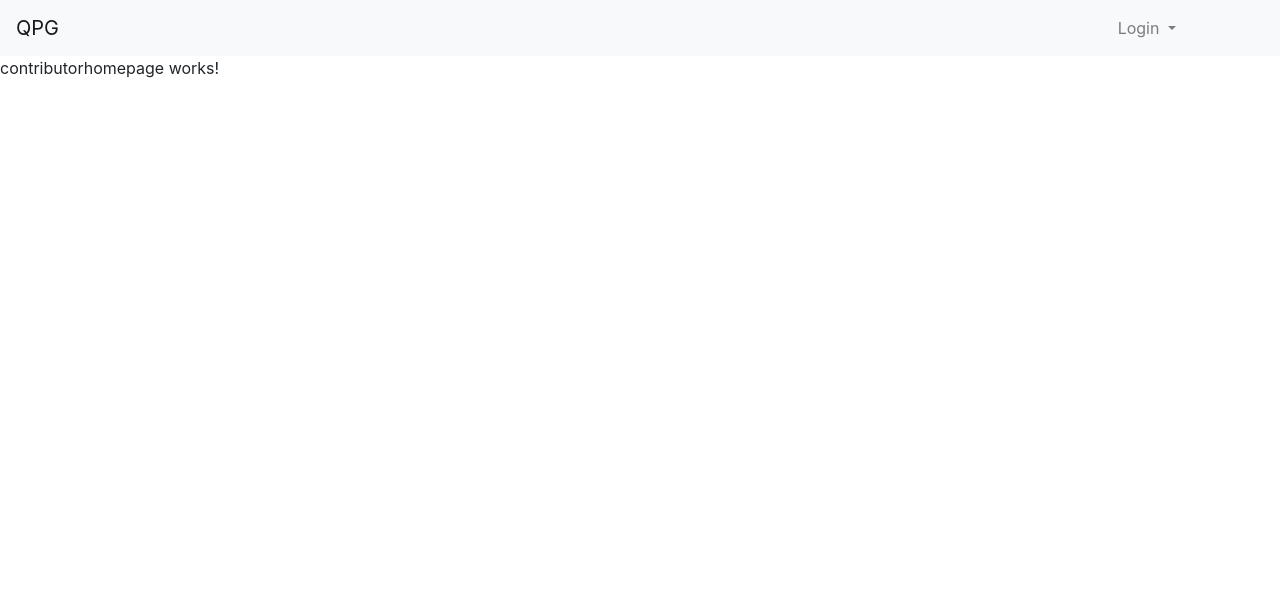
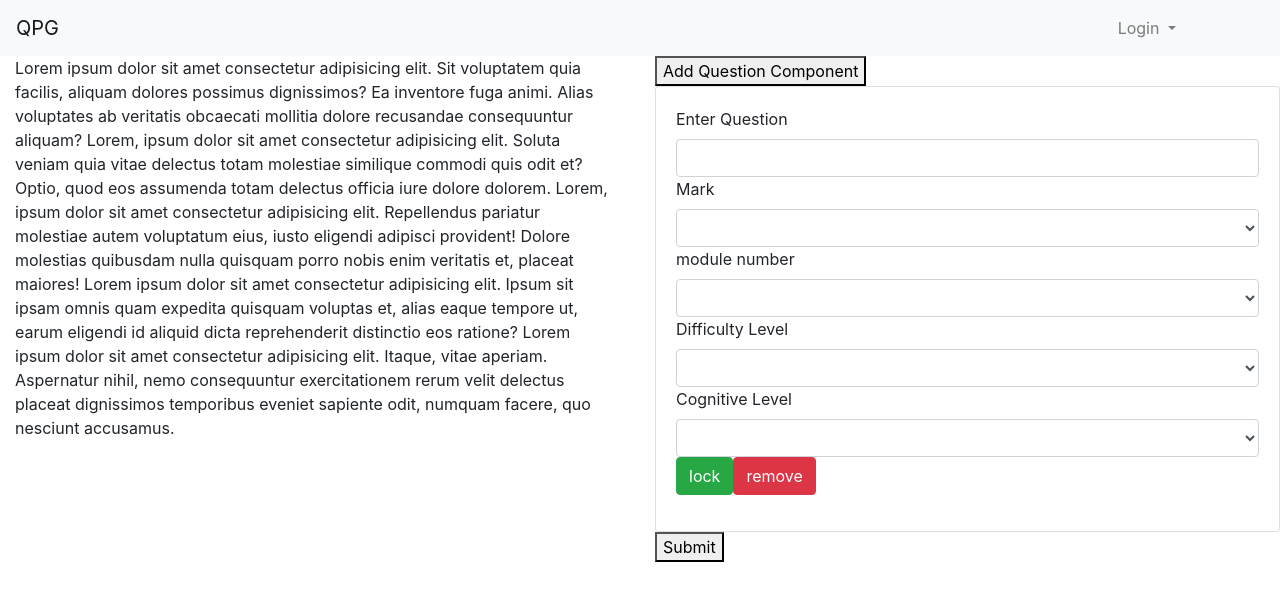
Before and after one commit to sxmeer/BEProject, an Angular app: page /contributors/homepage in a window 1280 px wide. Shown: the top 600 px of the page. Built offline with nearby package versions, Linux system fonts and the light colour scheme.

Commit message:
contributorChanges

```diff
--- a/src/app/app.module.ts
+++ b/src/app/app.module.ts
@@ -21,6 +21,8 @@ import { AdminAuthGuardService } from './admin/admin-auth-gaurd.service';
 import { AddcontributorComponent } from './admin/adminhomepage/addcontributor/addcontributor.component';
 import { AddvalidatorComponent } from './admin/adminhomepage/addvalidator/addvalidator.component';
 import { AddcourseComponent } from './admin/adminhomepage/addcourse/addcourse.component';
+import { ContributormoduledescriptionComponent } from './contributors/contributorhomepage/contributormoduledescription/contributormoduledescription.component';
+import { ContributorquestionComponent } from './contributors/contributorhomepage/contributorquestion/contributorquestion.component';
 
 const routes: Routes = [
   { path: 'admin/login', component: AdminloginComponent },
@@ -47,7 +49,9 @@ const routes: Routes = [
     AdminhomepageComponent,
     AddcontributorComponent,
     AddvalidatorComponent,
-    AddcourseComponent
+    AddcourseComponent,
+    ContributormoduledescriptionComponent,
+    ContributorquestionComponent
   ],
   imports: [
     BrowserModule,
--- a/src/app/contributors/contributor-auth-interceptor.ts
+++ b/src/app/contributors/contributor-auth-interceptor.ts
@@ -9,7 +9,7 @@ import { ContributorloginserviceService } from "./contributorloginservice.servic
 
 @Injectable()
 export class ContributorAuthInterceptor implements HttpInterceptor {
-  constructor(private loginService: ContributorloginserviceService) {}
+  constructor(private loginService: ContributorloginserviceService) { }
 
   intercept(req: HttpRequest<any>, next: HttpHandler) {
     const authToken = this.loginService.getToken();
--- /dev/null
+++ b/src/app/contributors/contributoraddquestionservice.service.ts
@@ -0,0 +1,39 @@
+import { Injectable } from '@angular/core';
+
+@Injectable({
+  providedIn: 'root'
+})
+export class ContributoraddquestionserviceService {
+  questionCounter: number = 1;
+  questionList = [];
+  constructor() { }
+  incrementCounter() {
+    this.questionCounter++;
+  }
+  decrementCounter() {
+    this.questionCounter--;
+  }
+  submitQuestions(): string {
+    if (this.questionCounter < 1) {
+      return "submit atleast one question";
+    }
+    if (this.questionCounter != this.questionList.length)
+      return "lock all questions before submission";
+    else {
+      console.log(this.questionList);
+      return "successfully submitted in the database";
+    }
+  }
+  enterQuestion(question) {
+    this.questionList.push(question);
+  }
+  removeQuestion(id) {
+    const index = this.questionList.findIndex((value) => {
+      return value.id === id;
+    })
+    if (index > -1) {
+      this.questionList.splice(index, 1);
+    }
+    console.log(this.questionList);
+  }
+}
--- a/src/app/contributors/contributorhomepage/contributorhomepage.component.html
+++ b/src/app/contributors/contributorhomepage/contributorhomepage.component.html
@@ -1,3 +1,15 @@
-<p>
-  contributorhomepage works!
-</p>
+<div class="row">
+  <div class="col">
+    <div class="container">
+      <app-contributormoduledescription></app-contributormoduledescription>
+    </div>
+  </div>
+  <div class="col">
+    <button (click)="addQuestion()">Add Question Component</button>
+    <div id="question-container">
+      <app-contributorquestion *ngFor="let question of questionList" [id]="question" (removeEmitter)="remover($event)">
+      </app-contributorquestion>
+    </div>
+    <button (click)="submitQuestions()">Submit</button>
+  </div>
+</div>
--- a/src/app/contributors/contributorhomepage/contributorhomepage.component.ts
+++ b/src/app/contributors/contributorhomepage/contributorhomepage.component.ts
@@ -1,4 +1,5 @@
 import { Component, OnInit } from '@angular/core';
+import { ContributoraddquestionserviceService } from '../contributoraddquestionservice.service';
 
 @Component({
   selector: 'app-contributorhomepage',
@@ -7,9 +8,21 @@ import { Component, OnInit } from '@angular/core';
 })
 export class ContributorhomepageComponent implements OnInit {
 
-  constructor() { }
-
+  constructor(private contributorAddQuestion: ContributoraddquestionserviceService) { }
+  questionList = [1];
+  questionCounter = 1;
   ngOnInit() {
   }
-
+  addQuestion() {
+    this.questionCounter++;
+    this.questionList.push(this.questionCounter);
+    this.contributorAddQuestion.incrementCounter();
+  }
+  remover(event) {
+    this.contributorAddQuestion.decrementCounter();
+    document.getElementById(event.id).remove();
+  }
+  submitQuestions() {
+    alert(this.contributorAddQuestion.submitQuestions());
+  }
 }
--- /dev/null
+++ b/src/app/contributors/contributorhomepage/contributormoduledescription/contributormoduledescription.component.html
@@ -0,0 +1,5 @@
+Lorem ipsum dolor sit amet consectetur adipisicing elit. Sit voluptatem quia facilis, aliquam dolores possimus dignissimos? Ea inventore fuga animi. Alias voluptates ab veritatis obcaecati mollitia dolore recusandae consequuntur aliquam?
+Lorem, ipsum dolor sit amet consectetur adipisicing elit. Soluta veniam quia vitae delectus totam molestiae similique commodi quis odit et? Optio, quod eos assumenda totam delectus officia iure dolore dolorem.
+Lorem, ipsum dolor sit amet consectetur adipisicing elit. Repellendus pariatur molestiae autem voluptatum eius, iusto eligendi adipisci provident! Dolore molestias quibusdam nulla quisquam porro nobis enim veritatis et, placeat maiores!
+Lorem ipsum dolor sit amet consectetur adipisicing elit. Ipsum sit ipsam omnis quam expedita quisquam voluptas et, alias eaque tempore ut, earum eligendi id aliquid dicta reprehenderit distinctio eos ratione?
+Lorem ipsum dolor sit amet consectetur adipisicing elit. Itaque, vitae aperiam. Aspernatur nihil, nemo consequuntur exercitationem rerum velit delectus placeat dignissimos temporibus eveniet sapiente odit, numquam facere, quo nesciunt accusamus.
--- /dev/null
+++ b/src/app/contributors/contributorhomepage/contributormoduledescription/contributormoduledescription.component.ts
@@ -0,0 +1,16 @@
+import { Component, OnInit } from '@angular/core';
+import { ContributoraddquestionserviceService } from '../../contributoraddquestionservice.service';
+
+@Component({
+  selector: 'app-contributormoduledescription',
+  templateUrl: './contributormoduledescription.component.html',
+  styleUrls: ['./contributormoduledescription.component.css']
+})
+export class ContributormoduledescriptionComponent implements OnInit {
+
+  constructor(private contributorAddQuestion:ContributoraddquestionserviceService) { }
+
+  ngOnInit() {
+  }
+
+}
--- /dev/null
+++ b/src/app/contributors/contributorhomepage/contributorquestion/contributorquestion.component.html
@@ -0,0 +1,40 @@
+<div class="card" id={{id}} #child>
+  <div class="card-body">
+    <div class="form-group">
+      <label for="usr">Enter Question</label>
+      <input type="text" [(ngModel)]="question" class="form-control" [disabled]="disabled">
+      <div class="form-group">
+        <label for="mark">Mark</label>
+        <select class="form-control" [(ngModel)]="mark" name="mark" [disabled]="disabled" >
+            <option>3</option>
+            <option>5</option>
+            <option>8</option>
+            <option>10</option>
+          </select>
+          <label for="module">module number</label>
+        <select class="form-control" [(ngModel)]="module" name="mark" [disabled]="disabled">
+          <option>1</option>
+          <option>2</option>
+          <option>3</option>
+          <option>4</option>
+          <option>5</option>
+        </select>
+        <label for="difficulty"  >Difficulty Level</label>
+        <select class="form-control" [(ngModel)]="difficulty" name="difficulty" [disabled]="disabled">
+          <option>Hard</option>
+          <option>easy</option>
+          <option>medium</option>
+        </select>
+        <label for="cognitive" >Cognitive Level</label>
+        <select class="form-control" [(ngModel)]="cognitive" name="cognitive" [disabled]="disabled">
+          <option>knowledge</option>
+          <option>Comprehension</option>
+          <option>Application</option>
+        </select>
+        <button type="button" *ngIf="!disabled" class="btn btn-success" (click)="lock()">lock</button>
+        <button type="button" *ngIf="disabled" class="btn btn-secondary" (click)="unlock()">Unlock</button>
+        <button type="button"  class="btn btn-danger" (click)="remove(child)">remove</button>
+      </div>
+    </div>
+  </div>
+</div>
--- /dev/null
+++ b/src/app/contributors/contributorhomepage/contributorquestion/contributorquestion.component.ts
@@ -0,0 +1,54 @@
+import { Component, OnInit, Input, Output, EventEmitter, ElementRef, ViewChild } from '@angular/core';
+import { ContributoraddquestionserviceService } from '../../contributoraddquestionservice.service';
+
+@Component({
+  selector: 'app-contributorquestion',
+  templateUrl: './contributorquestion.component.html',
+  styleUrls: ['./contributorquestion.component.css']
+})
+export class ContributorquestionComponent implements OnInit {
+  @Input() id: string;
+  @ViewChild('child') child: ElementRef;
+  @Output() removeEmitter = new EventEmitter<ElementRef>();
+  disabled = false;
+  question = "";
+  mark;
+  difficulty;
+  cognitive;
+  module;
+  questionDetail: {
+    id,
+    mark, question, difficulty,
+    cognitive,
+    module
+  };
+  constructor(private contributorAddQuestion: ContributoraddquestionserviceService) { }
+
+  ngOnInit() {
+  }
+  lock() {
+    if (this.question == "" || this.module == undefined || this.mark == undefined
+      || this.cognitive == undefined || this.difficulty == undefined) {
+      alert("enter necessary details before locking");
+      return;
+    }
+    this.disabled = true;
+    this.questionDetail = {
+      id: this.id,
+      mark: this.mark,
+      cognitive: this.cognitive,
+      module: this.module,
+      difficulty: this.difficulty,
+      question: this.question
+    }
+    this.contributorAddQuestion.enterQuestion(this.questionDetail);
+  }
+  unlock() {
+    this.disabled = false;
+    this.contributorAddQuestion.removeQuestion(this.id);
+  }
+  remove(element: ElementRef) {
+    this.removeEmitter.emit(element);
+    this.contributorAddQuestion.removeQuestion(this.id);
+  }
+}
```
Also changed, not shown: src/app/contributors/contributorlogin/contributorlogin.component.ts (+4 -4 lines), src/app/contributors/contributorhomepage/contributormoduledescription/contributormoduledescription.component.css (added), src/app/contributors/contributorhomepage/contributorquestion/contributorquestion.component.css (added), 2 other files (tests, documents, lock files or other folders).
